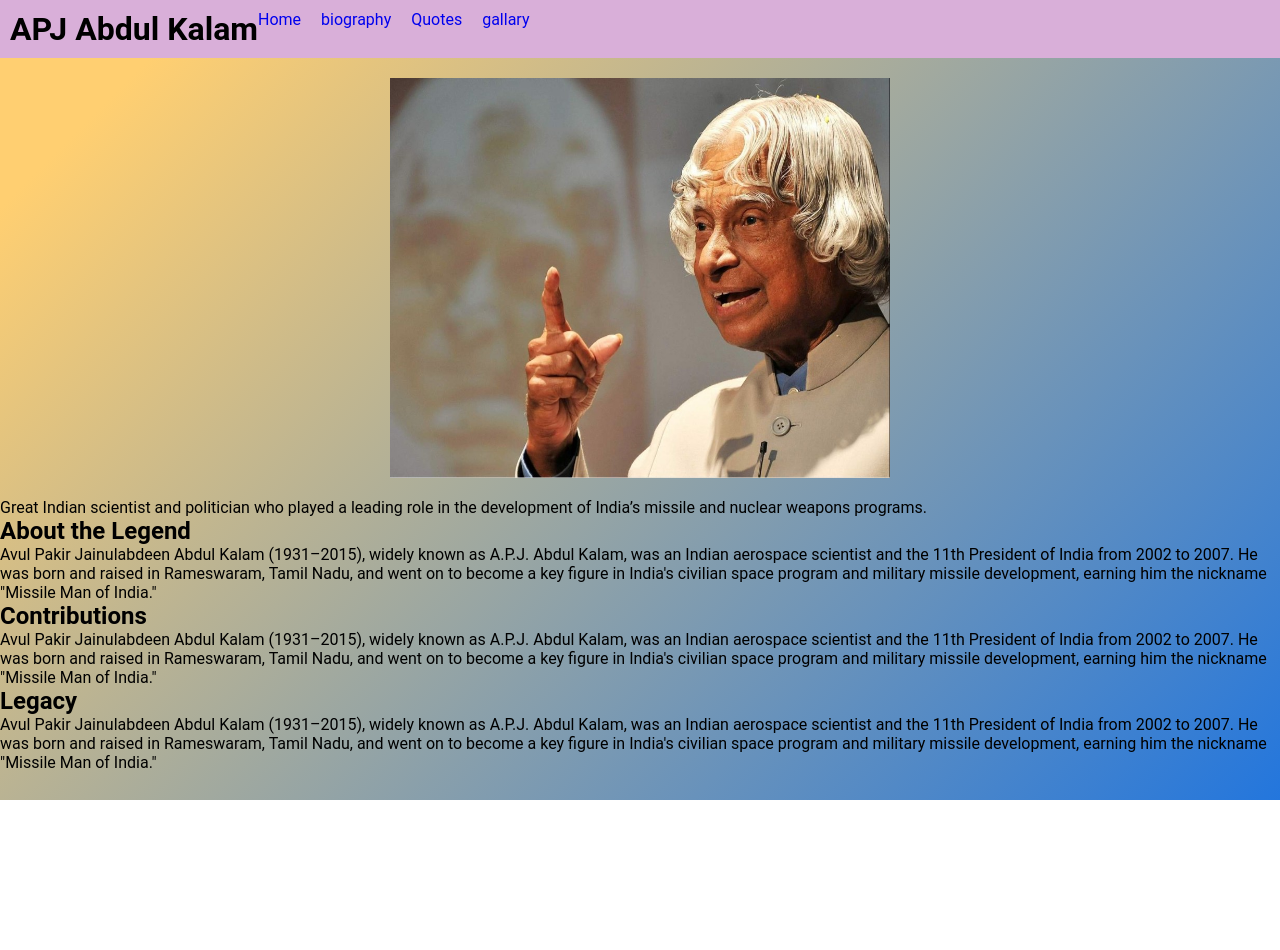
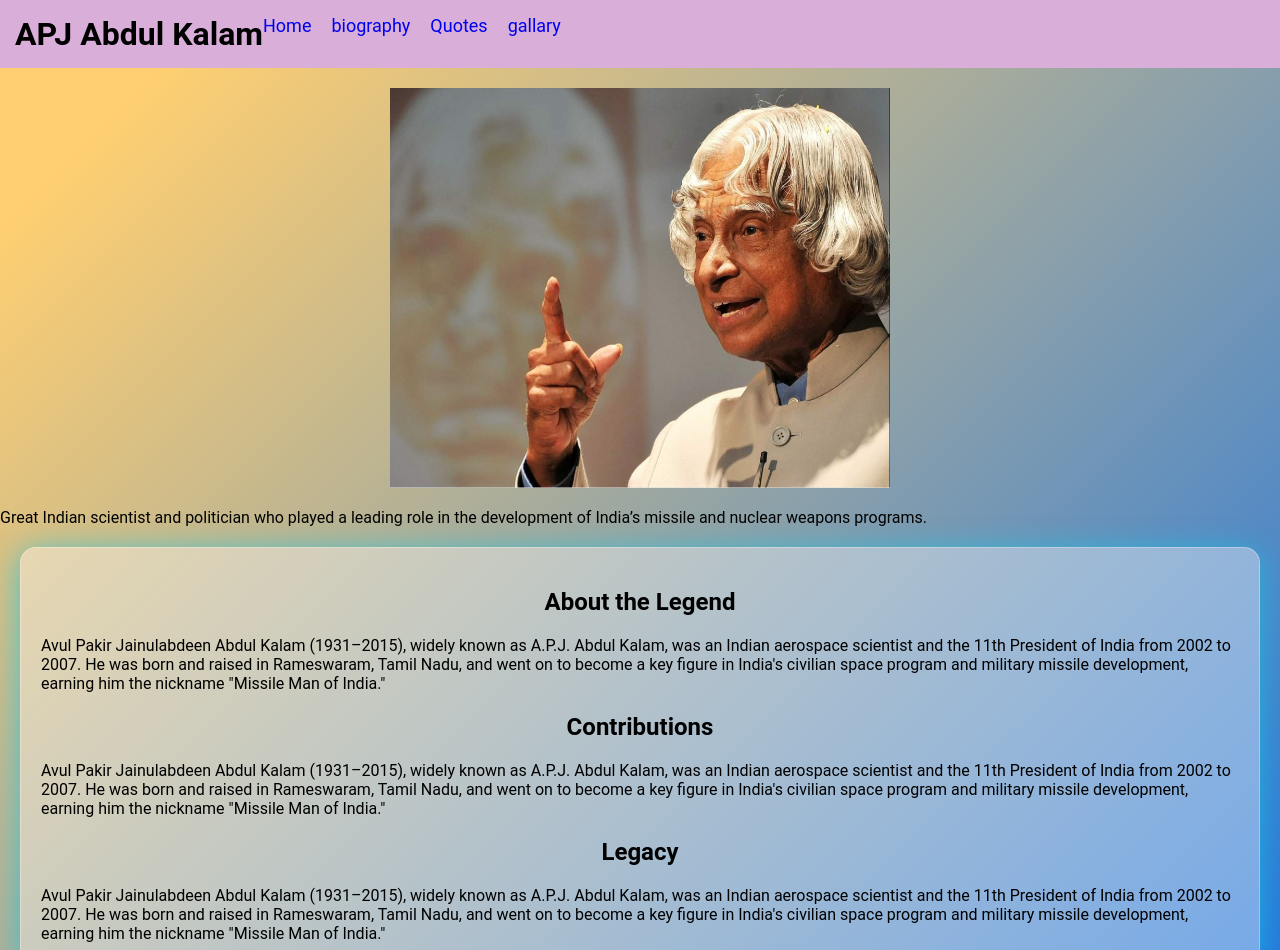
Before and after one commit to marinaakter/A-tribute-page, a plain HTML site: page index.html in a window 1280 px wide. Shown: the top 950 px of the page. Before the commit the page ends 800 px from the top, so only its background shows below. Drawn offline with Linux system fonts and the light colour scheme.

Commit message:
container design added

```diff
--- a/index.html
+++ b/index.html
@@ -25,9 +25,9 @@
           development of India’s missile and nuclear weapons programs.
         </p>
       </section>
-      <section>
+      <section class="container">
         <div class="about">
-          <h2>About the Legend</h2>
+          <h2 class="container-title">About the Legend</h2>
           <p>
             Avul Pakir Jainulabdeen Abdul Kalam (1931–2015), widely known as
             A.P.J. Abdul Kalam, was an Indian aerospace scientist and the 11th
@@ -38,7 +38,7 @@
           </p>
         </div>
         <div class="contributions">
-            <h2>Contributions</h2>
+            <h2 class="container-title">Contributions</h2>
             <p>
               Avul Pakir Jainulabdeen Abdul Kalam (1931–2015), widely known as
               A.P.J. Abdul Kalam, was an Indian aerospace scientist and the 11th
@@ -49,7 +49,7 @@
             </p>
           </div>
           <div class="Legacy">
-            <h2>Legacy</h2>
+            <h2 class="container-title">Legacy</h2>
             <p>
               Avul Pakir Jainulabdeen Abdul Kalam (1931–2015), widely known as
               A.P.J. Abdul Kalam, was an Indian aerospace scientist and the 11th
--- a/style/style.css
+++ b/style/style.css
@@ -8,18 +8,19 @@ body {
 }
 .header {
   background-color: #d9afd9;
-  padding: 10px;
+  padding: 15px;
   display: flex;
 }
 .nav-items {
   display: flex;
   list-style: none;
+  font-size: 18px;
 }
-.nav-items a{
+.nav-items a {
   text-decoration: none;
   margin-right: 20px;
 }
-img{
+img {
   display: block;
   margin-left: auto;
   margin-right: auto;
@@ -27,3 +28,19 @@ height: 400px;
   width: 500px;
   padding: 20px 0;
 }
+.container {
+  /* container background start */
+  background: rgba(255, 255, 255, 0.37);
+  border-radius: 16px;
+  box-shadow: 0 4px 30px rgba(16, 199, 227, 0.721);
+  backdrop-filter: blur(0px);
+  -webkit-backdrop-filter: blur(0px);
+  border: 1px solid rgba(255, 255, 255, 0.31);
+  /* container background end */
+  margin: 20px;
+  padding: 20px;
+}
+.container-title {
+  text-align: center;
+  padding: 20px;
+}
```
Lines whose indentation alone changed are shown as unchanged.
